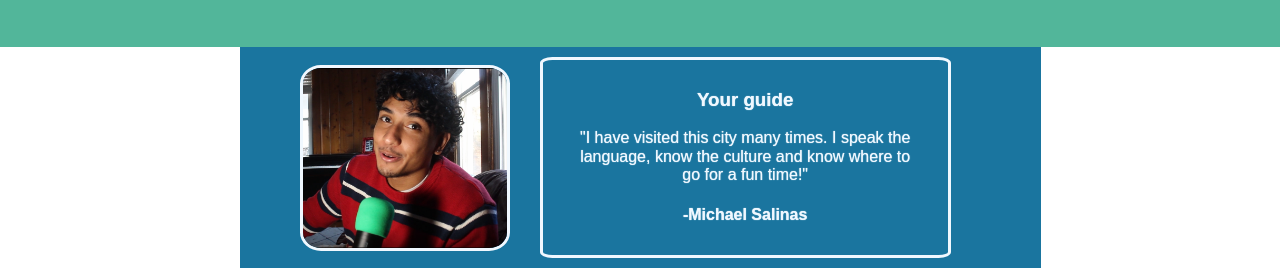
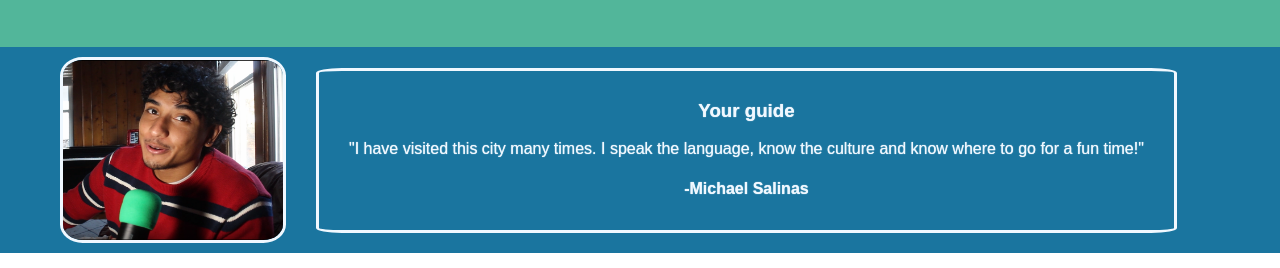
Before and after one commit to salinasmichael551/Hometown-, a website built with Vite: page index.html in a window 1280 px wide. Shown: the part 914-1182 px from the top of the page. Built offline with nearby package versions, Linux system fonts and the light colour scheme; a web font is replaced by a local one.

Commit message:
Update styles.css
.box changed to proper width

```diff
--- a/styles.css
+++ b/styles.css
@@ -61,7 +61,6 @@ img {
 }
 
 .box{
-    width: 681px;
     margin: 0px auto;
     padding: 10px 60px;
     display: flex;
```
